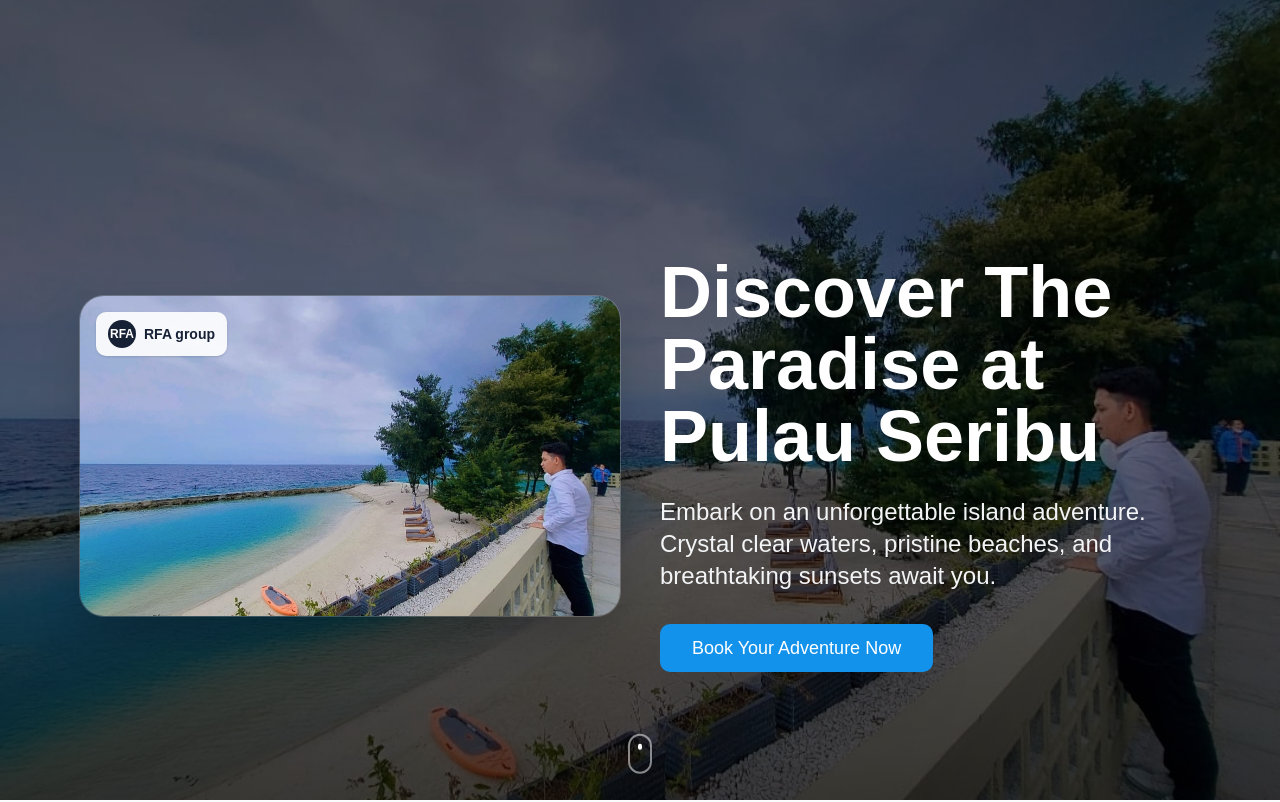
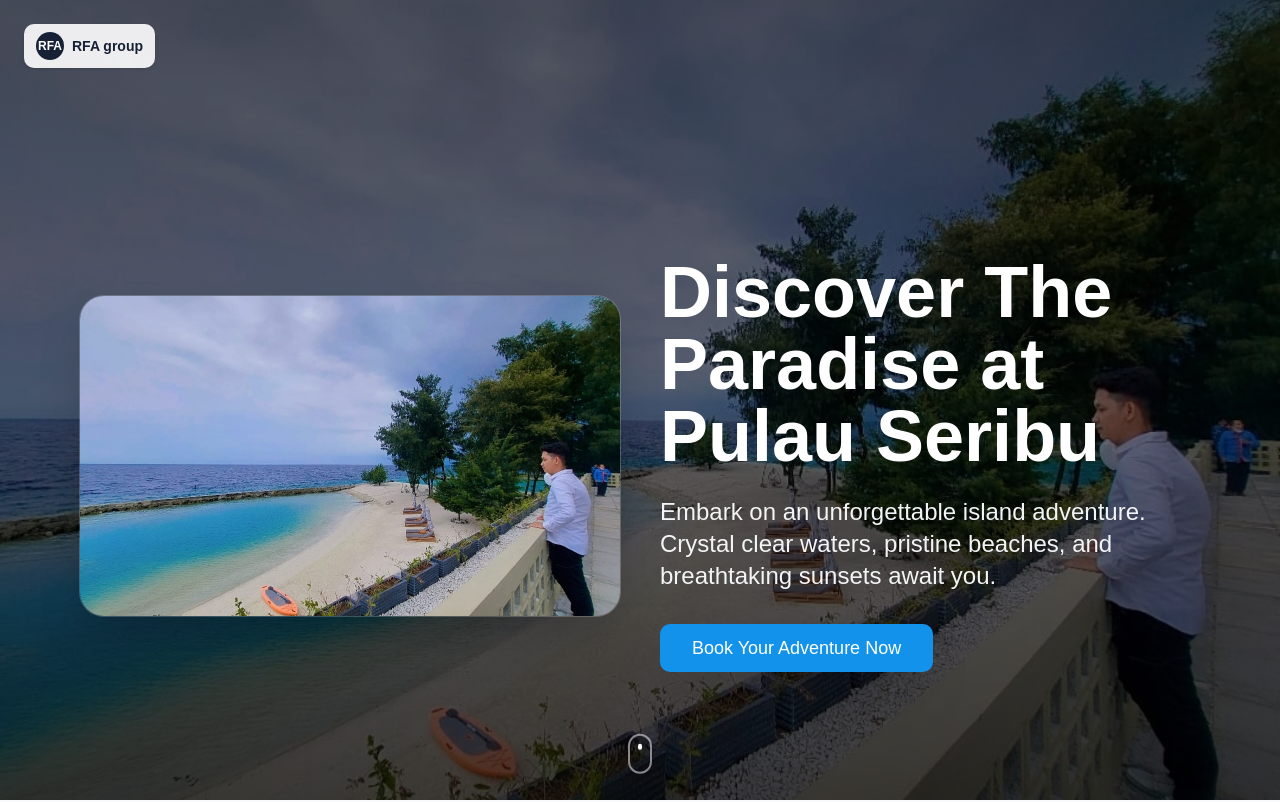
Before and after one commit to tarasare/rfawisatapulauseribu.com, a React (Vite) app in the folder apps/web/: page / in a window 1280 px wide. Shown: the top 802 px of the page. Built offline with nearby package versions, Linux system fonts and the light colour scheme.

Commit message:
add whatsapp button and hero slider

```diff
--- a/apps/web/src/components/HeroSection.jsx
+++ b/apps/web/src/components/HeroSection.jsx
@@ -66,12 +66,17 @@ const HeroSection = () => {
         <div className="absolute inset-0 bg-gradient-to-b from-black/60 via-black/50 to-black/70" />
       </div>
 
-
-
-
+      <div className="absolute top-6 left-6 z-20 hidden md:flex">
+        <div className="inline-flex items-center gap-2 rounded-md bg-white/90 text-foreground px-3 py-2 shadow">
+          <div className="h-7 w-7 rounded-full bg-foreground text-white text-xs font-bold flex items-center justify-center">
+            RFA
+          </div>
+          <span className="text-sm font-semibold">RFA group</span>
+        </div>
+      </div>
 
       {/* Content */}
-      <div className="relative z-10 w-full max-w-6xl mx-auto px-4 pt-12 sm:pt-24 md:pt-32">
+      <div className="relative z-10 w-full max-w-6xl mx-auto px-4 pt-4 sm:pt-24 md:pt-32">
         <div className="grid gap-10 md:grid-cols-2 md:items-center">
           <div className="order-1">
             <div className="relative overflow-hidden rounded-3xl shadow-2xl ring-1 ring-white/20">
@@ -80,7 +85,7 @@ const HeroSection = () => {
                 alt={heroImages[activeIndex].alt}
                 className="w-full h-64 sm:h-72 md:h-80 object-cover"
               />
-              <div className="absolute top-2 left-2 md:top-4 md:left-4">
+              <div className="absolute top-2 left-1/2 -translate-x-1/2 md:hidden">
                 <div className="inline-flex items-center gap-2 rounded-md bg-white/90 text-foreground px-3 py-2 shadow">
                   <div className="h-7 w-7 rounded-full bg-foreground text-white text-xs font-bold flex items-center justify-center">
                     RFA
```
